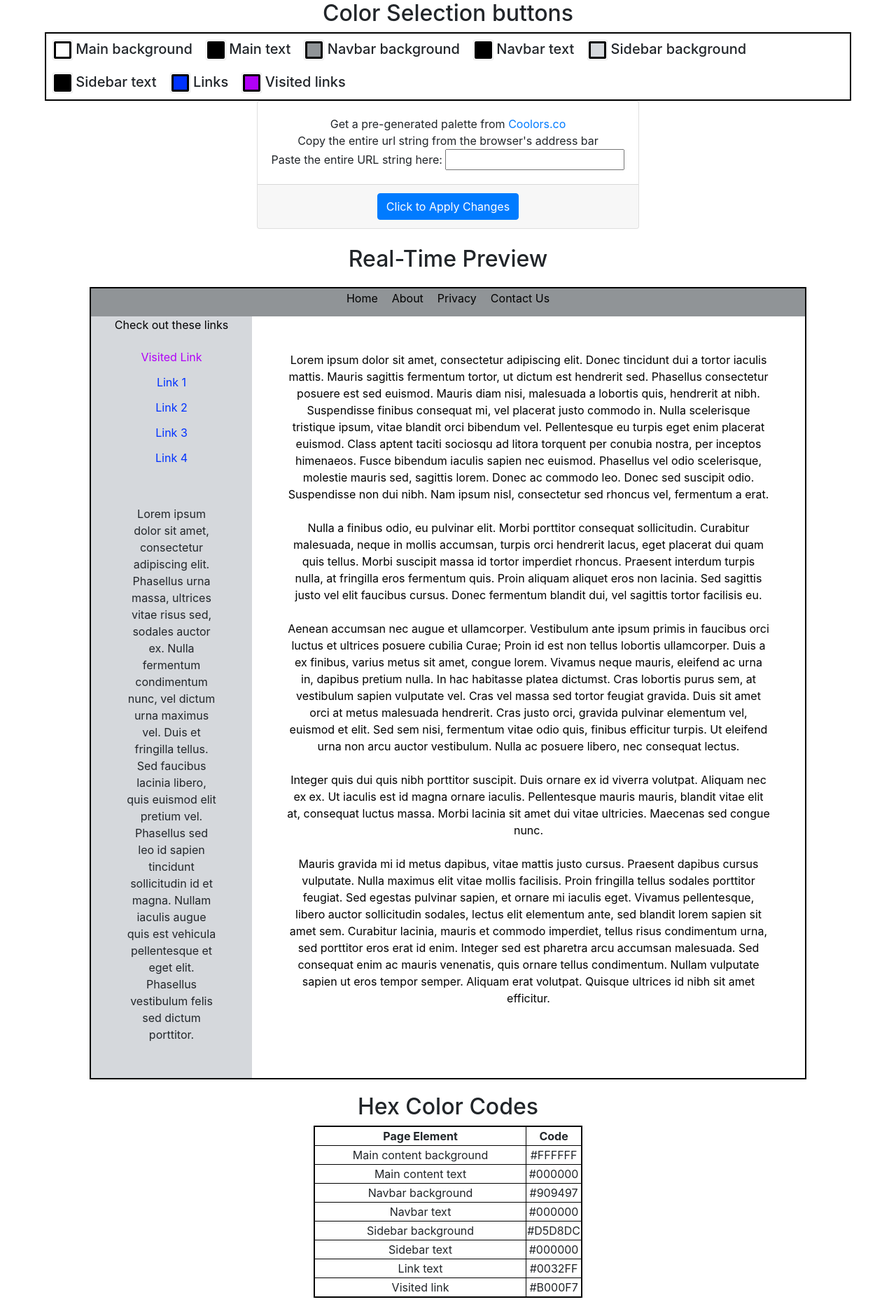
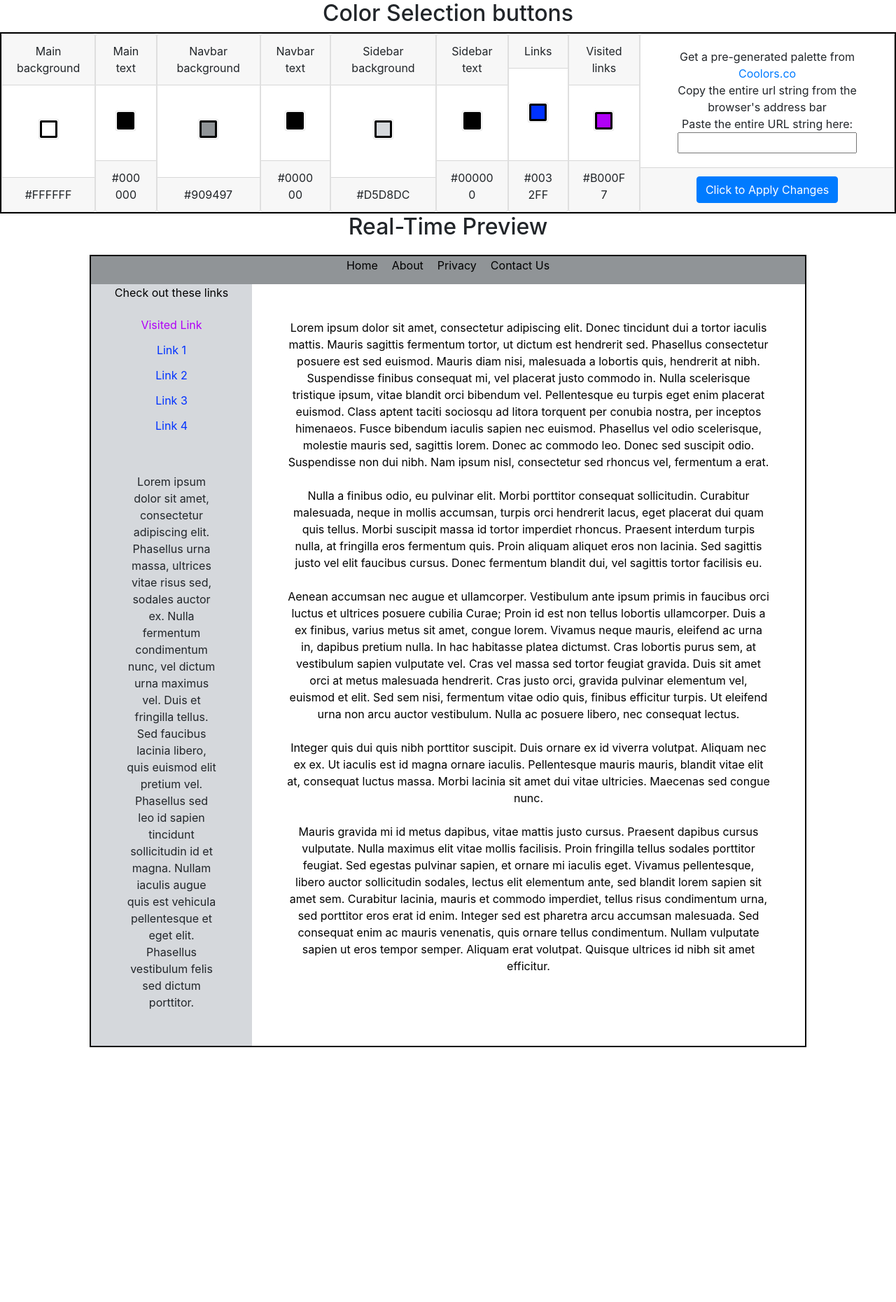
Before and after one commit to nashvillefcc/palettepicker, a React (Create React App) app: page / in a window 1280 px wide. Shown: the whole page at 70% size. After the commit the page ends 1516 px from the top, so only its background shows below. Built offline with nearby package versions, Linux system fonts and the light colour scheme.

Commit message:
Significant styling changes

```diff
--- a/src/Components/ButtonPanel/ButtonPanel.css
+++ b/src/Components/ButtonPanel/ButtonPanel.css
@@ -1,15 +1,11 @@
 .ButtonPanel {
-  display: flexbox;
-  vertical-align: middle;
-  justify-content: flex-start;
-  background-color: white;
+  display: inline-flex;
+  text-align: center;
+  align-items: stretch;
 }
 
-div {
-  vertical-align: middle;
+.color-button-card {
+  display: flex;
+  align-items: center;
+  justify-content: center;
 }
-
-h5 {
-  display: inline-block;
-  margin: 10px;
-}
--- a/src/Components/ButtonPanel/ButtonPanel.js
+++ b/src/Components/ButtonPanel/ButtonPanel.js
@@ -1,5 +1,6 @@
 import React from "react";
 import ColorButton from "../ColorButton/ColorButton";
+import PaletteInput from "../PaletteInput/PaletteInput";
 import "./ButtonPanel.css";
 
 const ButtonPanel = ({ buttons }) => {
@@ -7,17 +8,30 @@ const ButtonPanel = ({ buttons }) => {
     <div className="ButtonPanel">
       {buttons.map(b => {
         return (
-          <h5 key={"h5-key-for-" + b.key}>
-            <ColorButton
-              key={b.key}
-              color={b.color}
-              propKey={b.propKey}
-              updateParent={b.updateParent}
-            />{" "}
-            {b.label}
-          </h5>
+          <div className="card" key={"card-for-" + b.key}>
+            <div className="card-header">{b.label}</div>
+            <div className="card-body color-button-card">
+              <ColorButton
+                key={b.key}
+                color={b.color}
+                propKey={b.propKey}
+                updateParent={b.updateParent}
+              />
+            </div>
+            <div className="card-footer">{b.color}</div>
+          </div>
         );
       })}
+      <PaletteInput
+        colorsToChange={[
+          "mainBg",
+          "navbarBg",
+          "sidebarBg",
+          "link",
+          "visitedLink"
+        ]}
+        updateParent={buttons[0].updateParent}
+      />
     </div>
   );
 };
--- a/src/Components/Container/Container.css
+++ b/src/Components/Container/Container.css
@@ -1,12 +1,11 @@
 .ButtonPanel {
   border: 2px solid black;
-  width: auto;
-  margin-left: 5%;
-  margin-right: 5%;
 }
 
-.PaletteInput {
-  text-align: center;
+#button-panel-container {
+  display: flex;
+  align-items: center;
+  justify-content: center;
 }
 
 .preview-window {
@@ -14,10 +13,6 @@
   border: 2px solid black;
   margin-left: 10%;
   margin-right: 10%;
-}
-
-.color-code-table {
-  text-align: center;
 }
 
 h2 {
--- a/src/Components/Container/Container.js
+++ b/src/Components/Container/Container.js
@@ -3,7 +3,6 @@ import ButtonPanel from "../ButtonPanel/ButtonPanel.js";
 import Navbar from "../Navbar/Navbar.js";
 import Sidebar from "../Sidebar/Sidebar.js";
 import MainContent from "../MainContent/MainContent.js";
-import PaletteInput from "../PaletteInput/PaletteInput.js";
 import "./Container.css";
 
 class Container extends React.Component {
@@ -45,59 +44,60 @@ class Container extends React.Component {
         label: "Main background", // each ColorButton has a corresponding label to be displayed in the Button panel
         key: "mainBgButton", // each ColorButton in this array gets mapped over, so it needs a key identifier
         color: mainBg, // the color we are changing is passed as props to the ColorButton
-        propKey: "mainBg", // this tells the updateParent method which key in state is getting its color updated // this is the handler function that sets the state in this parent Container component
+        propKey: "mainBg" // this tells the updateParent method which key in state is getting its color updated // this is the handler function that sets the state in this parent Container component
       },
       {
         label: "Main text",
         key: "mainTextButton",
         color: mainText,
-        propKey: "mainText",
+        propKey: "mainText"
       },
       {
         label: "Navbar background",
         key: "navbarBgButton",
         color: navbarBg,
-        propKey: "navbarBg",
+        propKey: "navbarBg"
       },
       {
         label: "Navbar text",
         key: "navbarTextButton",
         color: navbarText,
-        propKey: "navbarText",
+        propKey: "navbarText"
       },
       {
         label: "Sidebar background",
         key: "sidebarBgButton",
         color: sidebarBg,
-        propKey: "sidebarBg",
+        propKey: "sidebarBg"
       },
       {
         label: "Sidebar text",
         key: "sidebarTextButton",
         color: sidebarText,
-        propKey: "sidebarText",
+        propKey: "sidebarText"
       },
       {
         label: "Links",
         key: "linkButton",
         color: link,
-        propKey: "link",
+        propKey: "link"
       },
       {
         label: "Visited links",
         key: "visitedLinkButton",
         color: visitedLink,
-        propKey: "visitedLink",
+        propKey: "visitedLink"
       }
     ];
     // give the parentHandler method to all buttons before they are passed into ButtonPanel
-    colorButtons.map(b=>b.updateParent = this.parentHandler)
+    colorButtons.map(b => (b.updateParent = this.parentHandler));
     return (
       <div className="Container">
         <h2>Color Selection buttons</h2>
-        {/* ButtonPanel is a parent component that maps over an array of buttons and renders them inline into a row */}
-        <ButtonPanel buttons={colorButtons} />
-        <PaletteInput colorsToChange={["mainBg", "navbarBg", "sidebarBg", "link", "visitedLink"]} updateParent={this.parentHandler} />
+        <div id="button-panel-container">
+          {/* ButtonPanel is a parent component that maps over an array of buttons and renders them inline into a row */}
+          <ButtonPanel buttons={colorButtons} />
+        </div>
         <h2>Real-Time Preview</h2>
         <div className="preview-window">
           <Navbar navbarContentBg={navbarBg} navbarContentText={navbarText} />
@@ -111,54 +111,9 @@ class Container extends React.Component {
             <MainContent mainContentBg={mainBg} mainContentText={mainText} />
           </section>
         </div>
-        <div className="color-code-table">
-          <h2>Hex Color Codes</h2>
-          <table>
-            <tbody>
-            <tr>
-              <th>Page Element</th>
-              <th>Code</th>
-            </tr>
-            <tr>
-              <td>Main content background</td>
-              <td>{mainBg}</td>
-            </tr>
-            <tr>
-              <td>Main content text</td>
-              <td>{mainText}</td>
-            </tr>
-            <tr>
-              <td>Navbar background</td>
-              <td>{navbarBg}</td>
-            </tr>
-            <tr>
-              <td>Navbar text</td>
-              <td>{navbarText}</td>
-            </tr>
-            <tr>
-              <td>Sidebar background</td>
-              <td>{sidebarBg}</td>
-            </tr>
-            <tr>
-              <td>Sidebar text</td>
-              <td>{sidebarText}</td>
-            </tr>
-            <tr>
-              <td>Link text</td>
-              <td>{link}</td>
-            </tr>
-            <tr>
-              <td>Visited link</td>
-              <td>{visitedLink}</td>
-            </tr>
-            </tbody>
-          </table>
-        </div>
       </div>
     );
   }
 }
 
-
-
 export default Container;
--- a/src/Components/PaletteInput/PaletteInput.css
+++ /dev/null
@@ -1,7 +0,0 @@
-#coolors-instruction {
-  text-align: center;
-}
-
-#palette-input-card {
-  display: inline-block;
-}
--- a/src/Components/PaletteInput/PaletteInput.js
+++ b/src/Components/PaletteInput/PaletteInput.js
@@ -1,5 +1,4 @@
 import React from "react";
-import "./PaletteInput.css";
 
 class PaletteInput extends React.Component {
   constructor(props) {
@@ -11,9 +10,8 @@ class PaletteInput extends React.Component {
 
   render() {
     return (
-      <div id="coolors-instruction">
+      <div className="card">
         <form id="paletteSubmitForm" onSubmit={this.paletteSwap}>
-          <div className="card" id="palette-input-card">
           <div className="card-body">
             Get a pre-generated palette from{" "}
             <a
@@ -26,9 +24,8 @@ class PaletteInput extends React.Component {
             <br />
             Copy the entire url string from the browser's address bar
             <br />
-              Paste the entire URL string here:{" "}
+            Paste the entire URL string here: <br />
             <input type="text" onChange={this.handleChange} />
-              <br />
           </div>
           <div className="card-footer">
             <input
@@ -37,10 +34,7 @@ class PaletteInput extends React.Component {
               value="Click to Apply Changes"
             />
           </div>
-          </div>
         </form>
-
-        <br />
       </div>
     );
   }
```
Lines whose indentation alone changed are shown as unchanged.
